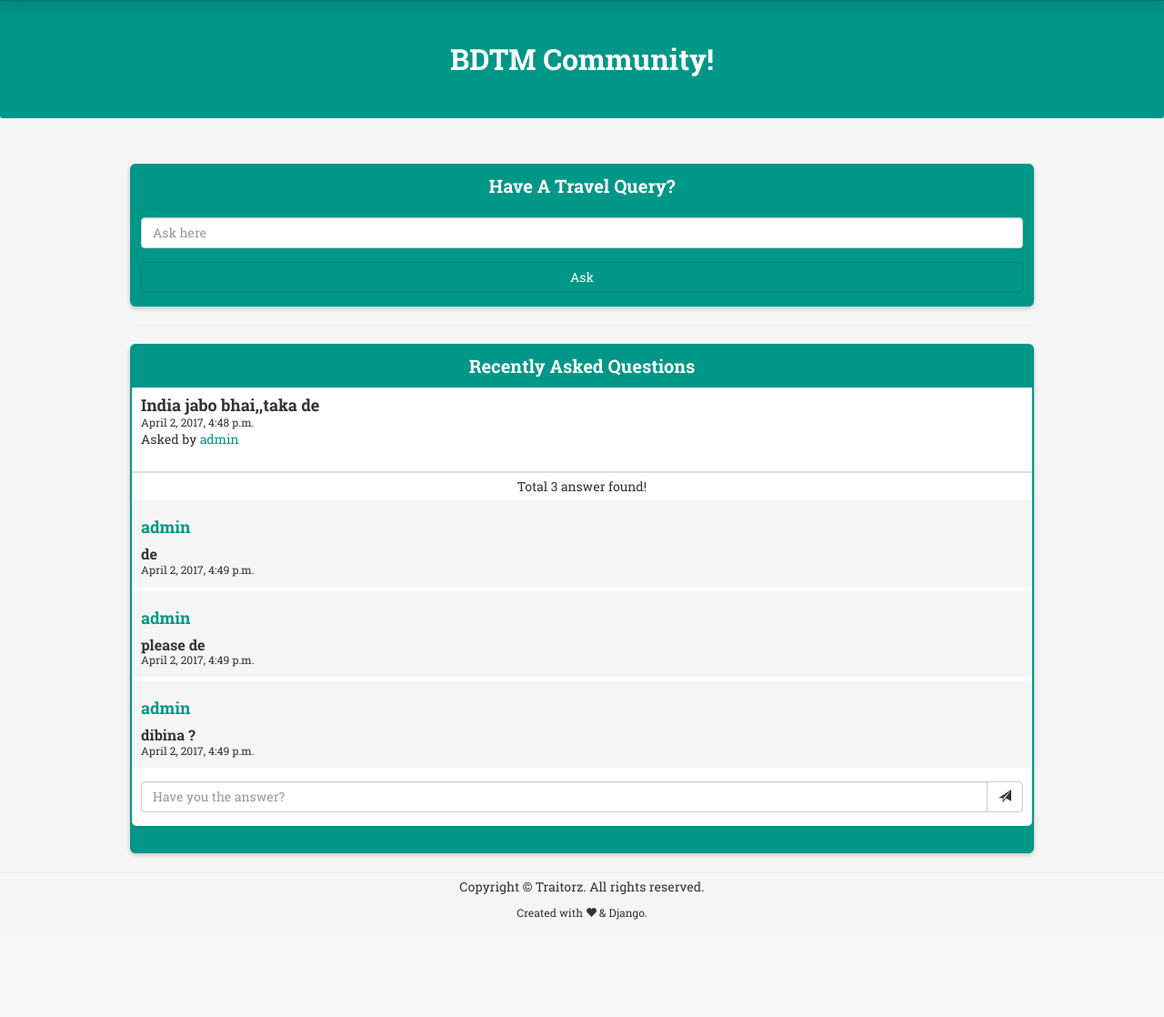
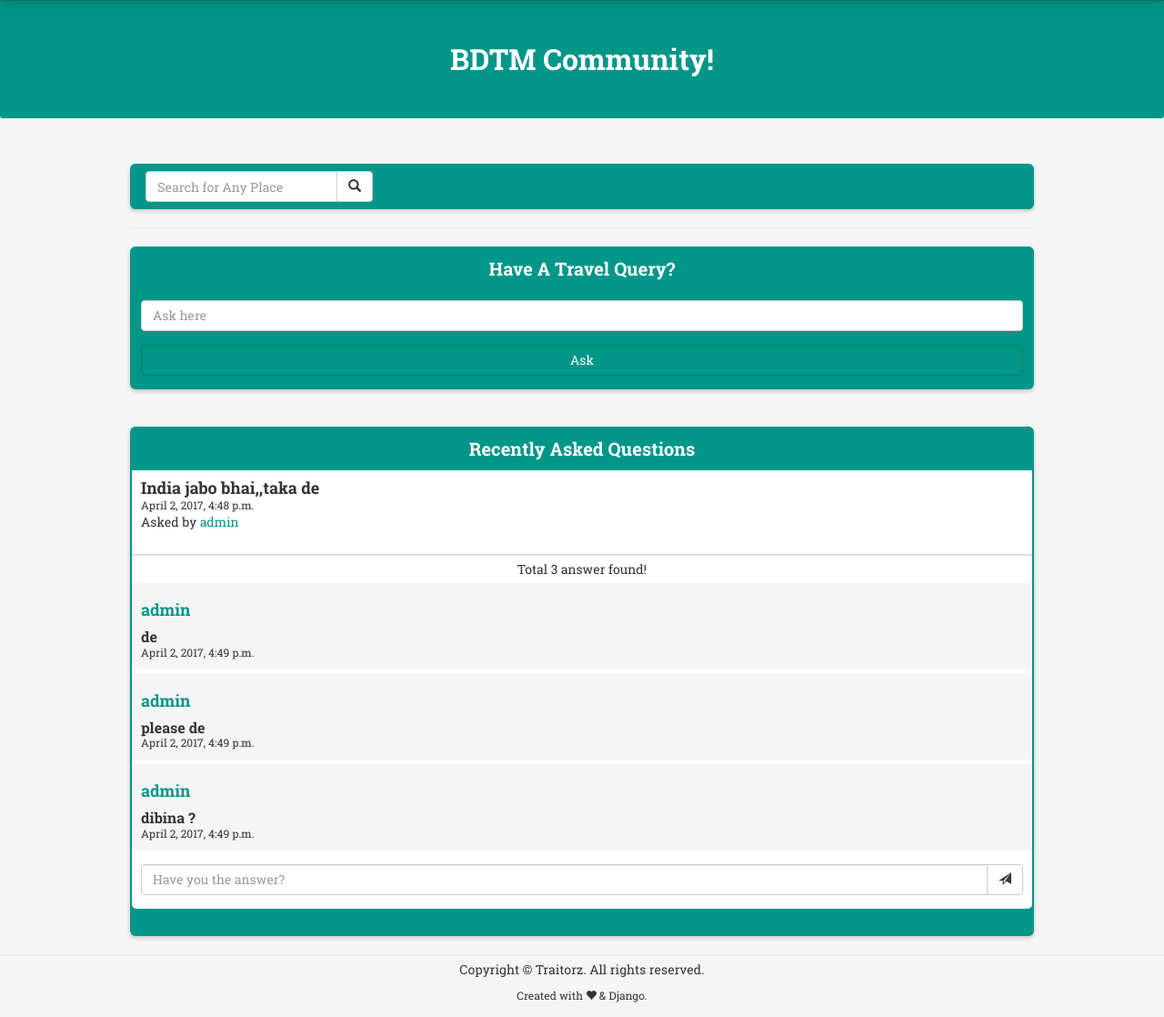
Before and after one commit to rakib10rr3/Bangladesh-Travel-Magazine, a Django app: page /forum/ in a window 1280 px wide. Shown: the part 51-1169 px from the top of the page at 91% size. Before the commit the page ends 1062 px from the top, so only its background shows below. Run offline with Django 3.2, Linux system fonts and the light colour scheme; a user stored in the database is signed in; data comes from the database, SQL or seed files in the repository; some libraries are stand-ins or nearby versions.

Commit message:
Search question in community

```diff
--- a/BDTM/urls.py
+++ b/BDTM/urls.py
@@ -33,7 +33,7 @@ urlpatterns = [
     url(r'^accounts/', include('registration.backends.simple.urls')),
     url(r'^about/$', views.about, name='about'),
     url(r'^search/$', views.search, name='search'),
-
+    url(r'^search_ques/$', views.search_ques, name='search_ques'),
     url(r'^forum/$', views.forum, name='forum'),
 
     url(r'^$', views.index, name='index'),  # Replace
--- a/app1/views.py
+++ b/app1/views.py
@@ -2,9 +2,9 @@ from django.contrib.auth.decorators import login_required
 from django.contrib.auth.models import User  # for using the User one to one model
 from django.http import HttpResponse
 from django.shortcuts import render, redirect
-
-from .forms import PageForm, CommentForm,UserProfileForm, storyForm, imageForm, ProfileForm, QuestionForm, AnswerForm
-from .models import Division, Place, Picture, Story, UserProfile, Comment, Question
+from itertools import chain
+from .forms import PageForm, CommentForm, UserProfileForm, storyForm, imageForm, ProfileForm, QuestionForm, AnswerForm
+from .models import Division, Place, Picture, Story, UserProfile, Comment, Question, Answer
 
 try:
     from django.utils import simplejson as json
@@ -252,15 +252,13 @@ def view_profile(request, user_name):
     return render(request, 'app1/profile.html',
                   {
                       'the_user': the_user[0],
-                      #'user_info': user_info,
+                      # 'user_info': user_info,
                       'tour_list': tour_list,
                   })
 
 
-
-
 @login_required
-#changed
+# changed
 def update_userprofile(request, user_id):
     the_user = User.objects.get(id=user_id)
 
@@ -268,14 +266,14 @@ def update_userprofile(request, user_id):
     user_profile = UserProfile.objects.get(user_id=the_user)
     print(user_profile)
     if request.method == "POST":
-        form = UserProfileForm(request.POST, request.FILES,instance=user_profile)
+        form = UserProfileForm(request.POST, request.FILES, instance=user_profile)
         if form.is_valid():
             bet = form.save(commit=False)
             bet.save()
             return redirect('user_profile', the_user.username)
     else:
         form = UserProfileForm(instance=user_profile)
-    return render(request, 'app1/profile_edit.html', {'form': form,'the_user':the_user})
+    return render(request, 'app1/profile_edit.html', {'form': form, 'the_user': the_user})
 
 
 @login_required
@@ -285,6 +283,7 @@ def image_redirect(request, context_dict):
     story_obj = context_dict['story_obj']
     story_obj_id = story_obj.id
     return redirect('image_share', division, page, story_obj_id)
+
 
 @login_required
 def image_share(request, story_id):
@@ -317,7 +316,8 @@ def image_share(request, story_id):
     context_dict2 = {'form': form, 'story_obj': story, 'page': page}
     return render(request, 'app1/image_upload.html', context_dict2)
 
-def image_share_jquery(request,story_id):
+
+def image_share_jquery(request, story_id):
     story = Story.objects.get(id=story_id)
     page = story.give_me_page()
     if request.method == "POST":
@@ -335,7 +335,8 @@ def image_share_jquery(request,story_id):
     else:
         return render(request, 'app1/add_attachment.html', {})
 
-def image_share_jquery2(request,story_id):
+
+def image_share_jquery2(request, story_id):
     story = Story.objects.get(id=story_id)
     page = story.give_me_page()
     files = request.FILES.getlist('myfiles')
@@ -425,9 +426,9 @@ def story_share(request):
             context_dict = {'story_id': bet.id, 'page': bet.story_page}
             # return  redirect('image_share',context_dict)
             # return render(request, 'app1/image_upload.html', context_dict)
-            #return redirect('image_share', bet.id)
-            #return redirect('image_share_jquery', bet.id)
-            image_share_jquery2(request,bet.id)
+            # return redirect('image_share', bet.id)
+            # return redirect('image_share_jquery', bet.id)
+            image_share_jquery2(request, bet.id)
             return redirect('index')
         else:
             print(form.errors)
@@ -560,6 +561,20 @@ def search(request):
                       })
 
 
+def search_ques(request):
+    if request.method == "POST":
+        txt = request.POST.get("ques")
+        print(txt)
+        if txt == '':
+            return redirect('forum')
+        question_list = Question.objects.filter(question__contains=txt)
+        q_form = QuestionForm()
+        a_form = AnswerForm()
+        return render(request, 'app1/forum.html',
+                      {'q_form': q_form,
+                       'a_form': a_form,
+                       'question_list': question_list})
+
         # custom change
 
 
--- a/templates/app1/forum.html
+++ b/templates/app1/forum.html
@@ -7,7 +7,19 @@
     </div>
 
     <div class="container-fluid gp-container-normal">
-
+    <div class="gp-side-panel">
+                    <form class="navbar-form navbar-left" method="post" action="{% url 'search_ques' %}">{% csrf_token %}
+                        <div class="input-group">
+                            <input type="text" name="ques" class="form-control" placeholder="Search for Any Place">
+                            <div class="input-group-btn">
+                                <button class="btn btn-default" type="submit">
+                                    <i class="glyphicon glyphicon-search"></i>
+                                </button>
+                            </div>
+                        </div>
+                    </form>
+    </div>
+    <hr>
         <div class="gp-side-panel">
             <div class="gp-side-panel-title">
                 Have A Travel Query?
```
